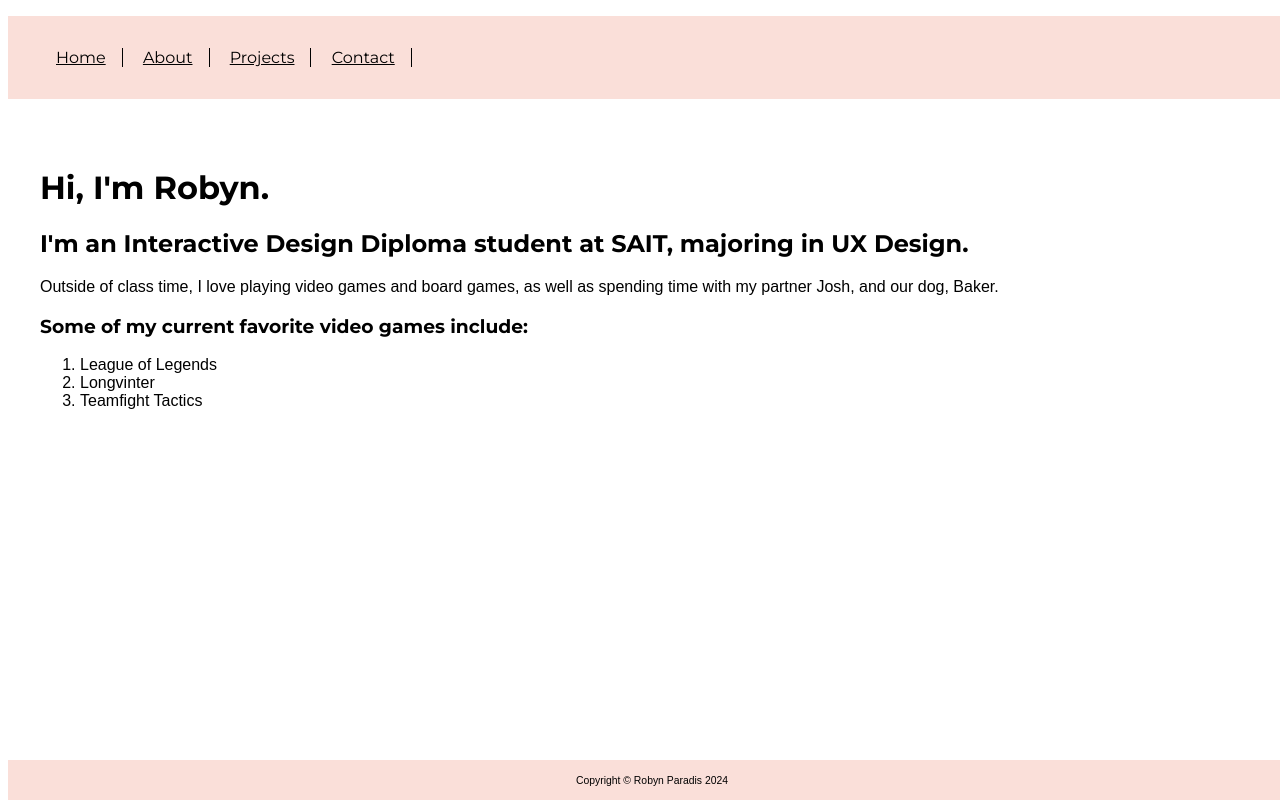
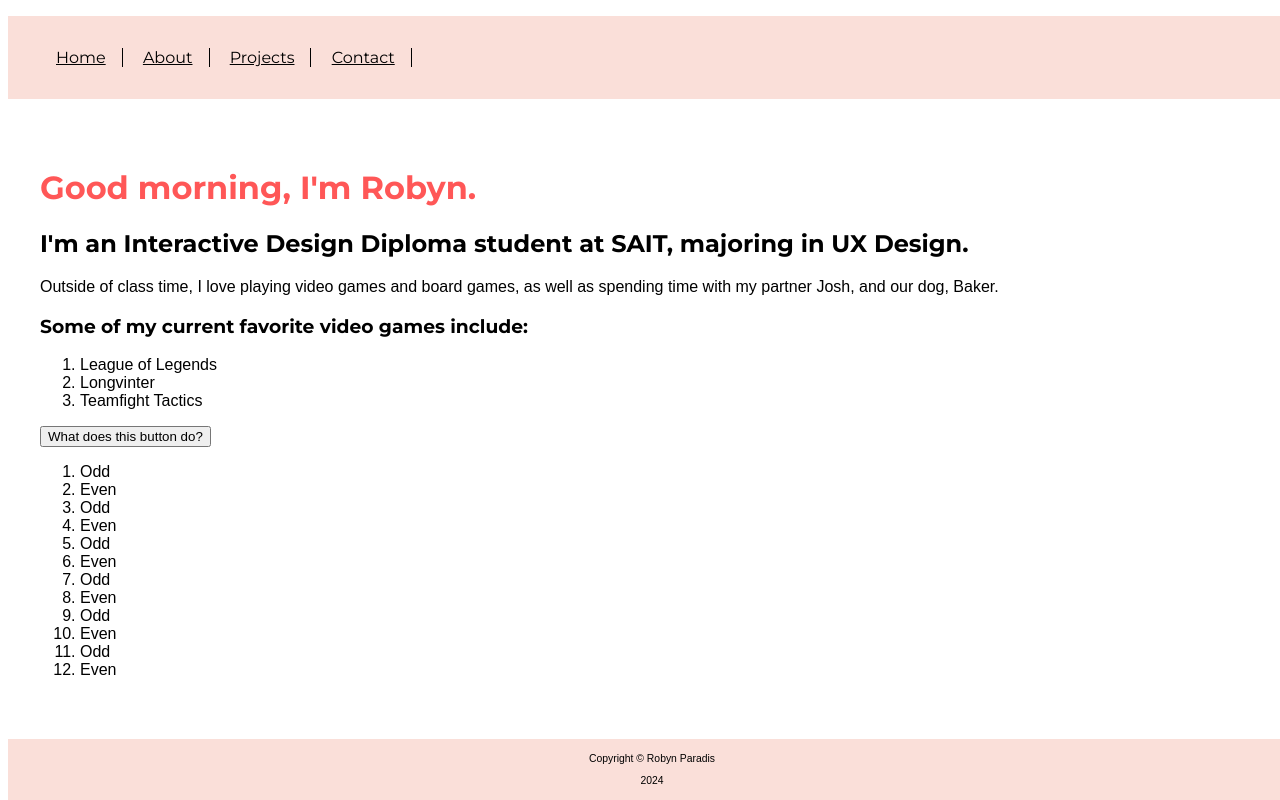
Before and after one commit to robynsait/Robyn-s-Website, a plain HTML site: page index.html in a window 1280 px wide. Shown: the top 800 px of the page. Drawn offline with Linux system fonts and the light colour scheme.

Commit message:
Add JS to index.html file

```diff
--- a/index.html
+++ b/index.html
@@ -23,7 +23,8 @@
 
     <!-- Hero Section -->
      <main>
-        <h1>Hi, I'm Robyn.</h1>
+
+        <h1 id="greeting"></h1>
         <h2>I'm an Interactive Design Diploma student at SAIT, majoring in UX Design.</h2>
         <p>Outside of class time, I love playing video games and board games, as well as spending time with my partner Josh, and our dog, Baker.</p>
 
@@ -33,11 +34,14 @@
             <li>Longvinter</li>
             <li>Teamfight Tactics</li>
         </ol></section>
+        <button id="btnAlert" type="button" onmouseover="hoverText()" onmouseout="resetText()" onclick="btnAlert()">What does this button do?</button>
+        <ol id="numbers"></ol>
     </main>
 
      <!-- Footer Section -->
      <footer>
-        <p>Copyright &copy; Robyn Paradis 2024</p>
+        <p>Copyright &copy; Robyn Paradis</p><p id ="copyyear"></p>
     </footer>
+    <script src="main.js"></script>
 </body>
 </html>
--- /dev/null
+++ b/main.js
@@ -0,0 +1,61 @@
+// Code for intro message
+const time = new Date().getHours();
+let greeting;
+const greetingElement = document.getElementById("greeting");
+
+if (time < 12) {
+  greeting = "Good morning, I'm Robyn.";
+  greetingElement.style.color = "#ff5757";
+} else if (time < 17) {
+  greeting = "Good afternoon, I'm Robyn.";
+  greetingElement.style.color = "#ffbd59";
+} else {
+  greeting = "Good evening, I'm Robyn.";
+  greetingElement.style.color = "#5271ff";
+}
+
+document.addEventListener("DOMContentLoaded", () => {
+    document.getElementById("greeting").textContent = greeting;
+});
+// End code for intro message
+
+// Code for copyright year
+var CurrentYear = new Date().getFullYear()
+
+document.addEventListener("DOMContentLoaded", () => {
+    document.getElementById("copyyear").textContent = CurrentYear;
+});
+// End code for copyright year
+
+// Alert button code
+  function btnAlert() {
+    alert("Hello world!");
+  }
+  function hoverText() {
+    document.getElementById("btnAlert").textContent = "Let's see..!";
+  }
+
+  function resetText() {
+    document.getElementById("btnAlert").textContent = "What does this button do?";
+  }
+// End alert button code
+
+// Even odd list code
+    function populateList() {
+      const list = document.getElementById('numbers');
+
+      for (let i = 1; i <= 12; i++) {
+        const li = document.createElement('li');
+
+        if (i % 2 === 0) {
+          li.textContent = `Even`;
+        } else {
+          li.textContent = `Odd`;
+        }
+
+        list.appendChild(li);
+      }
+    }
+
+    populateList();
+//End even off list code
```
